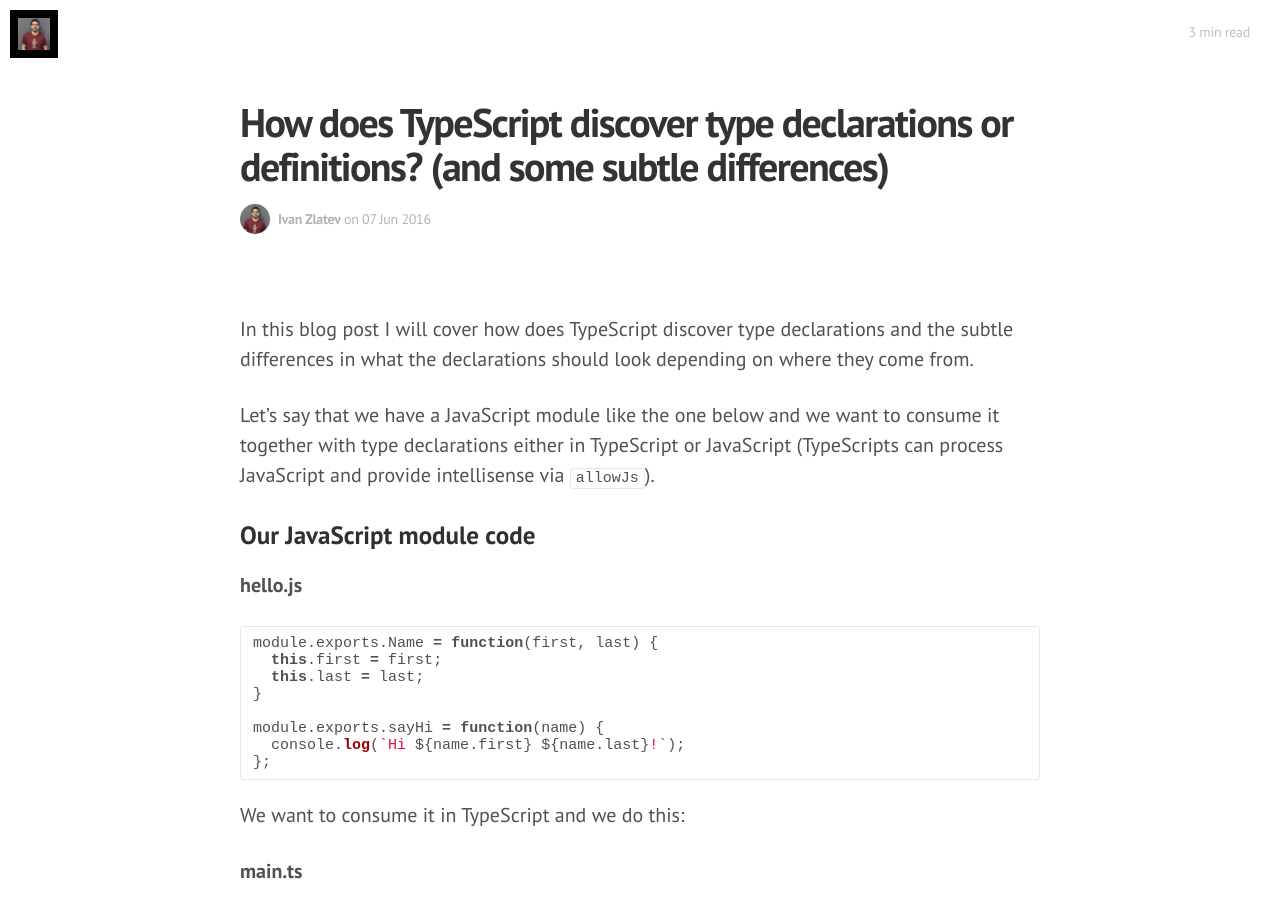
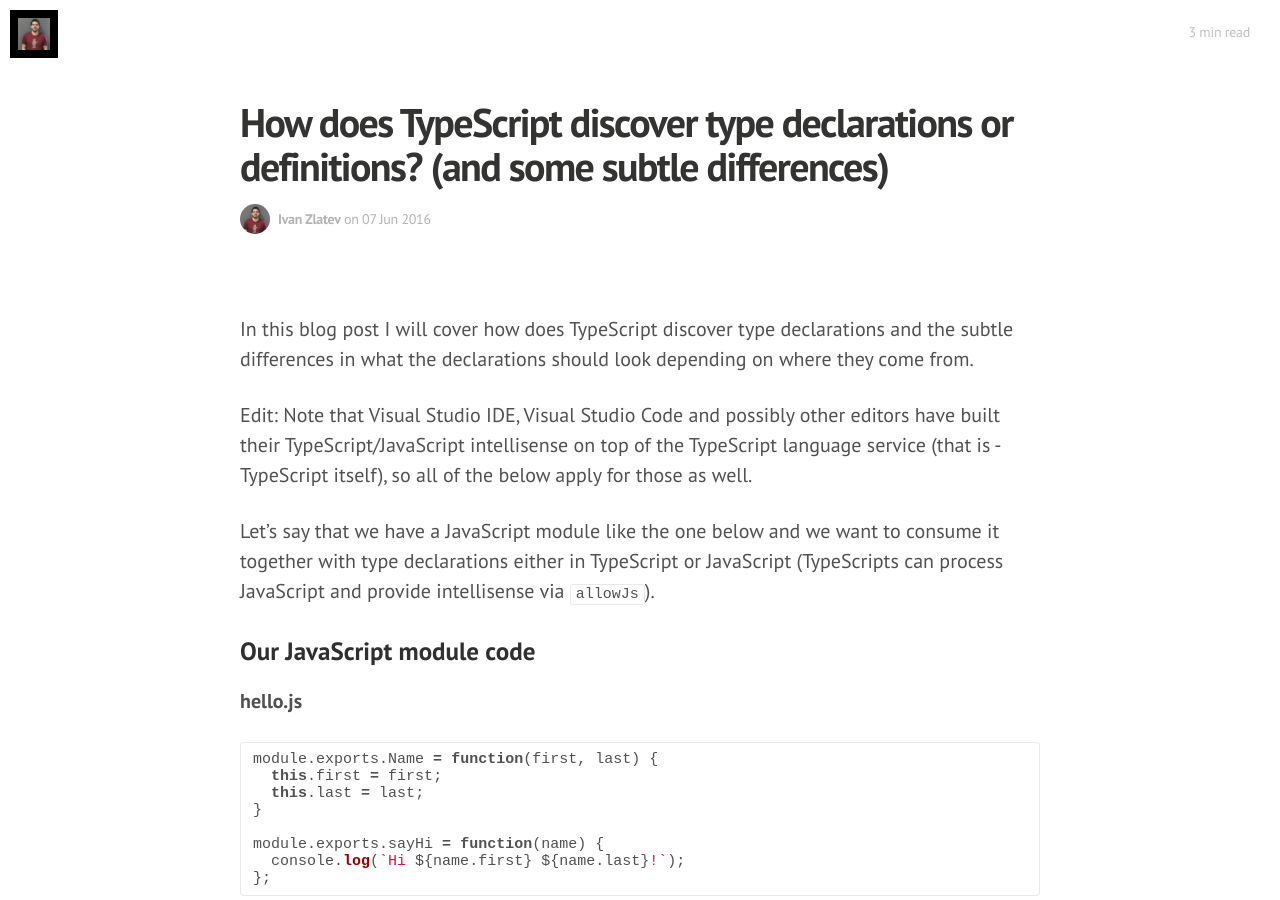
Before and after one commit to ivanz/ivanz.github.io, a Jekyll site: the page built from _posts/2016-06-07-how-does-typescript-discover-type-declarations-definitions.md, in a window 1280 px wide and 900 px high. Built offline with Jekyll 4.4.1, drawn with Linux system fonts in a browser that asks for light colours; nearby versions of some CDN libraries; some web fonts are replaced; comment, search, counter and statistics services are not loaded.

Commit message:
Added a clarification.

```diff
--- a/_posts/2016-06-07-how-does-typescript-discover-type-declarations-definitions.md
+++ b/_posts/2016-06-07-how-does-typescript-discover-type-declarations-definitions.md
@@ -8,6 +8,7 @@ categories:
 
 In this blog post I will cover how does TypeScript discover type declarations and the subtle differences in what the declarations should look depending on where they come from.
 
+Edit: Note that Visual Studio IDE, Visual Studio Code and possibly other editors have built their TypeScript/JavaScript intellisense on top of the TypeScript language service (that is - TypeScript itself), so all of the below apply for those as well.
 
 Let's say that we have a JavaScript module like the one below and we want to consume it together with type declarations either in TypeScript or JavaScript (TypeScripts can process JavaScript and provide intellisense via `allowJs`).
 
```
